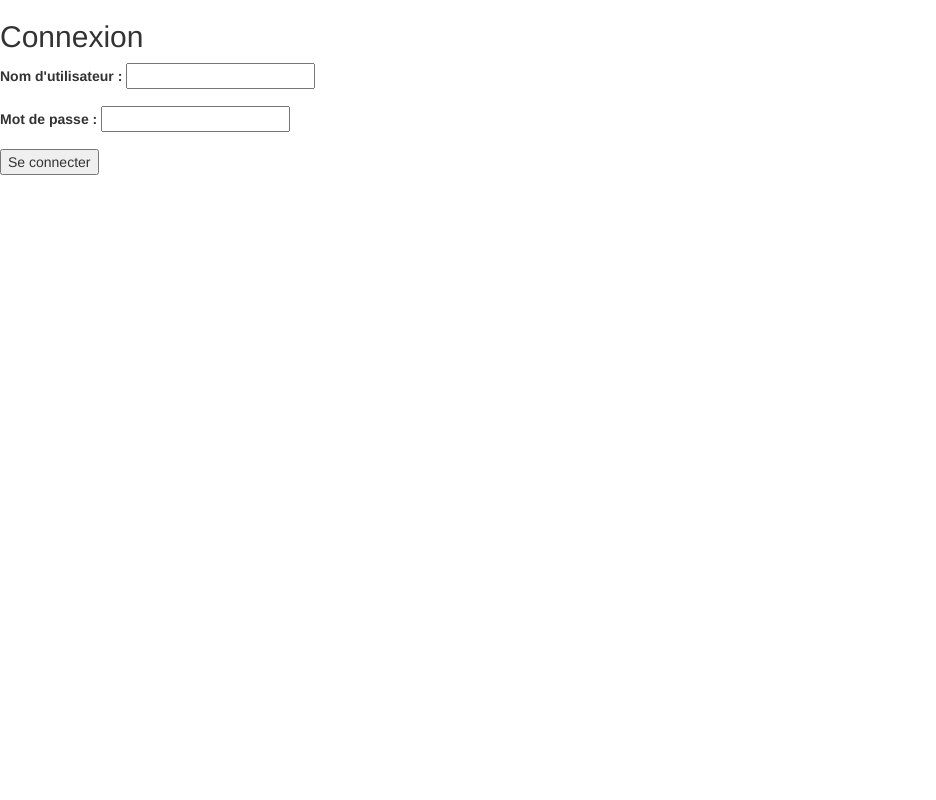
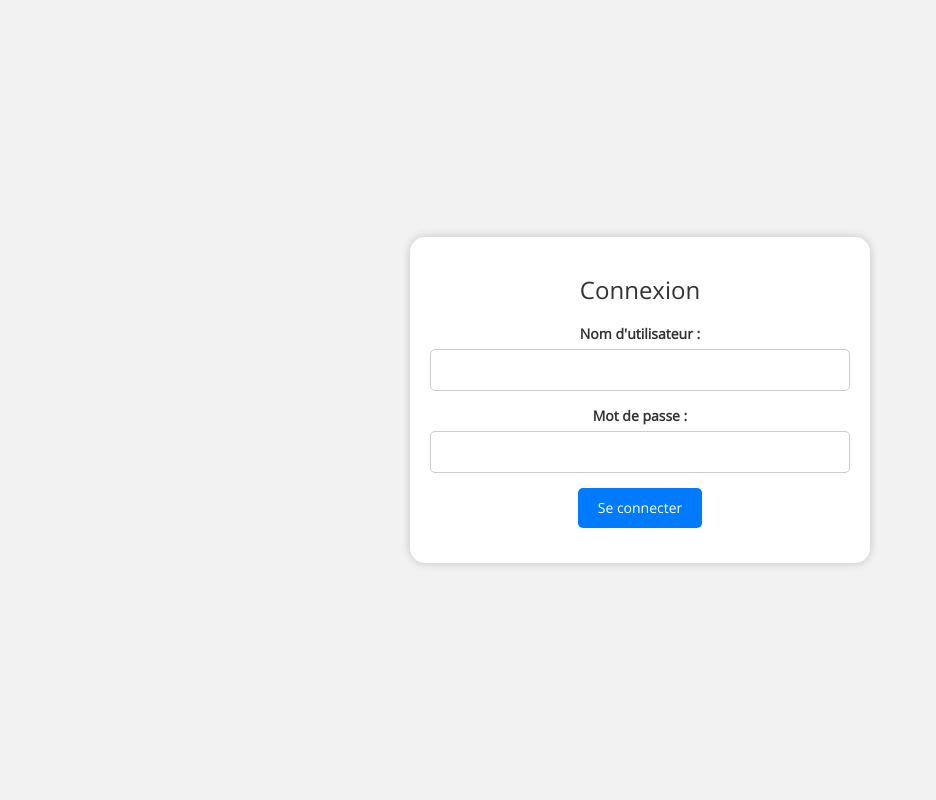
Before and after one commit to Sirabax/garage-v-parrot-project, a Symfony app: template templates/login/login.html.twig in a window 1280 px wide. Shown: the whole page, without its empty margins (0-936 px from the left). Run offline with Twig, Linux system fonts and the light colour scheme; the template is opened without the code that fills it, so the values that code supplies are empty; some libraries are stand-ins or nearby versions.

Commit message:
login style (Titto)

```diff
--- /dev/null
+++ b/public/style/loginstyle.css
@@ -0,0 +1,53 @@
+
+    body {
+        font-family: "OpenSans Regular";
+        background-color: #f2f2f2;
+        display: flex;
+        justify-content: center;
+        align-items: center;
+        height: 100vh;
+        margin: 0;
+    }
+
+    .login-form {
+        background-color: #ffffff;
+        border-radius: 15px;
+        padding: 20px;
+        box-shadow: 0px 0px 10px rgba(0, 0, 0, 0.2);
+        text-align: center;
+    }
+
+    .login-form h2 {
+        font-size: 24px;
+        margin-bottom: 20px;
+    }
+
+    .form-group {
+        margin-bottom: 15px;
+    }
+
+    label {
+        display: block;
+        font-weight: bold;
+    }
+
+    input[type="text"],
+    input[type="password"] {
+        width: 420px;
+        padding: 10px;
+        border: 1px solid #ccc;
+        border-radius: 5px;
+    }
+
+    input[type="submit"] {
+        background-color: #007bff;
+        color: #fff;
+        border: none;
+        padding: 10px 20px;
+        border-radius: 5px;
+        cursor: pointer;
+    }
+
+    input[type="submit"]:hover {
+        background-color: #0056b3;
+    }
--- a/templates/base.html.twig
+++ b/templates/base.html.twig
@@ -8,6 +8,7 @@
         <link rel="stylesheet" type="text/css" href="{{ asset('source/font-awesome-4.5.0/css/font-awesome.css') }}">
         <link rel="stylesheet" type="text/css" href="{{ asset('style/slider.css') }}">
         <link rel="stylesheet" type="text/css" href="{{ asset('style/mystyle.css') }}">
+        {% block contentcss %}{% endblock %}
     </head>
     <body>
 
--- a/templates/login/login.html.twig
+++ b/templates/login/login.html.twig
@@ -1,6 +1,10 @@
 {% extends 'base.html.twig' %}
 
 {% block title %}Login{% endblock %}
+
+{% block contentcss %}
+    <link rel="stylesheet" type="text/css" href="{{ asset('style/loginstyle.css') }}">
+{% endblock %}
 
 {% block content %}
     <div class="login-form">
```
